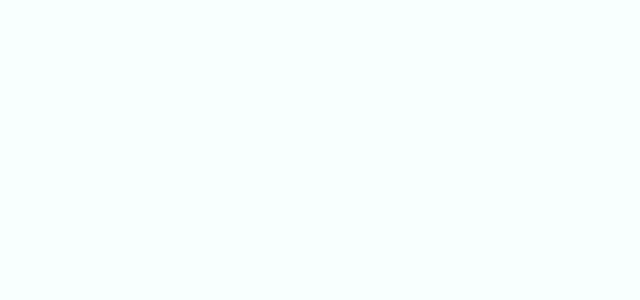
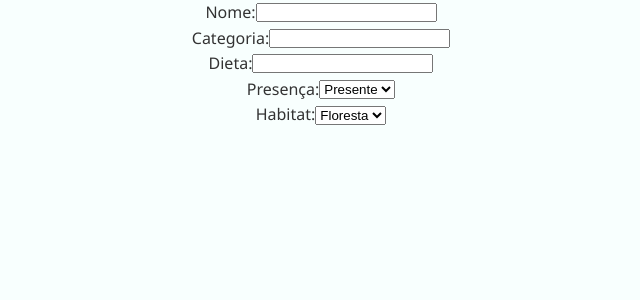
Before and after one commit to vitoriaferreirap/zooSpringBoot, a React (Vite) app in the folder Frontend/: page /cadastroAnimal in a window 1280 px wide. Shown: the top 300 px of the page, without its empty margins (319-959 px from the left). Built offline with nearby package versions, Linux system fonts and the light colour scheme.

Commit message:
refactor: criando formulario para cadastro de animais

```diff
--- a/Frontend/src/App.css
+++ b/Frontend/src/App.css
@@ -238,6 +238,14 @@ footer p {
     font-size: 0.95rem;
 }
 
+
+
+.form-group {
+    display: flex;
+    justify-content: center;
+    align-items: center;
+}
+
 /* ===== RESPONSIVIDADE ===== */
 @media (max-width: 768px) {
     .container {
--- a/Frontend/src/assets/components/CadastroAnimal.tsx
+++ b/Frontend/src/assets/components/CadastroAnimal.tsx
@@ -20,7 +20,7 @@ const CadastroAnimal = () => {
         habitatId: number;
     }
 
-    //estado controlado do formulário
+    //estado tipado do formulário
     //[acessar, alterar]
     const [form, setForm] = useState<AnimalForm>({
         nome: '',
@@ -31,9 +31,55 @@ const CadastroAnimal = () => {
     });
 
     return (
-        <>
+        //formulario para cadastrar um animal
+        <form>
+            <div className="form-group">
+                <label htmlFor="nome">Nome:</label>
+                <input
+                    type="text"
+                    id="nome"
+                    value={form.nome}
+                />
+            </div>
+            <div className="form-group">
+                <label htmlFor="categoria">Categoria:</label>
+                <input
+                    type="text"
+                    id="categoria"
+                    value={form.categoria}
+                />
+            </div>
+            <div className="form-group">
+                <label htmlFor="dieta">Dieta:</label>
+                <input
+                    type="text"
+                    id="dieta"
+                    value={form.dieta}
+                />
+            </div>
+            <div className="form-group">
+                <label htmlFor="presenca">Presença:</label>
+                <select
+                    id="presenca"
+                    value={form.presenca}
+                >
+                    <option value="PRESENTE">Presente</option>
+                    <option value="AUSENTE">Ausente</option>
+                </select>
+            </div>
+            <div className="form-group">
+                <label htmlFor="habitatId">Habitat:</label>
+                <select
+                    id="habitatId"
+                    value={form.habitatId}
+                >
+                    <option value="1">Floresta</option>
+                    <option value="2">Savana</option>
+                    <option value="3">Deserto</option>
+                </select>
 
-        </>
+            </div>
+        </form>
     )
 }
 
```
